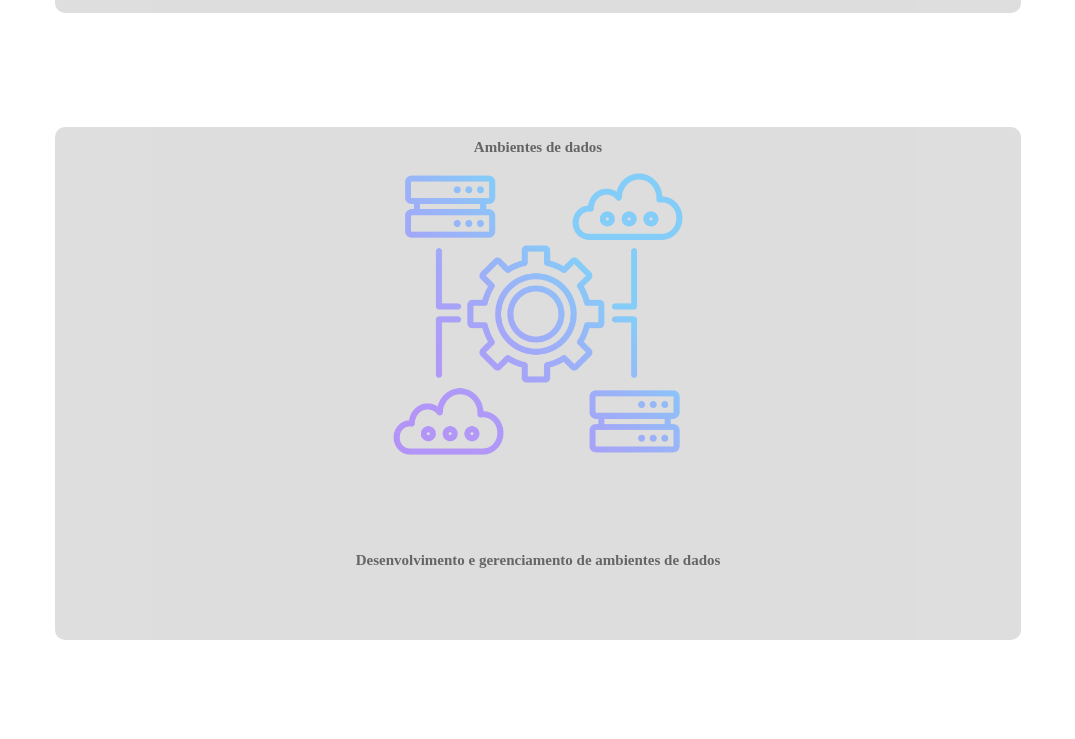
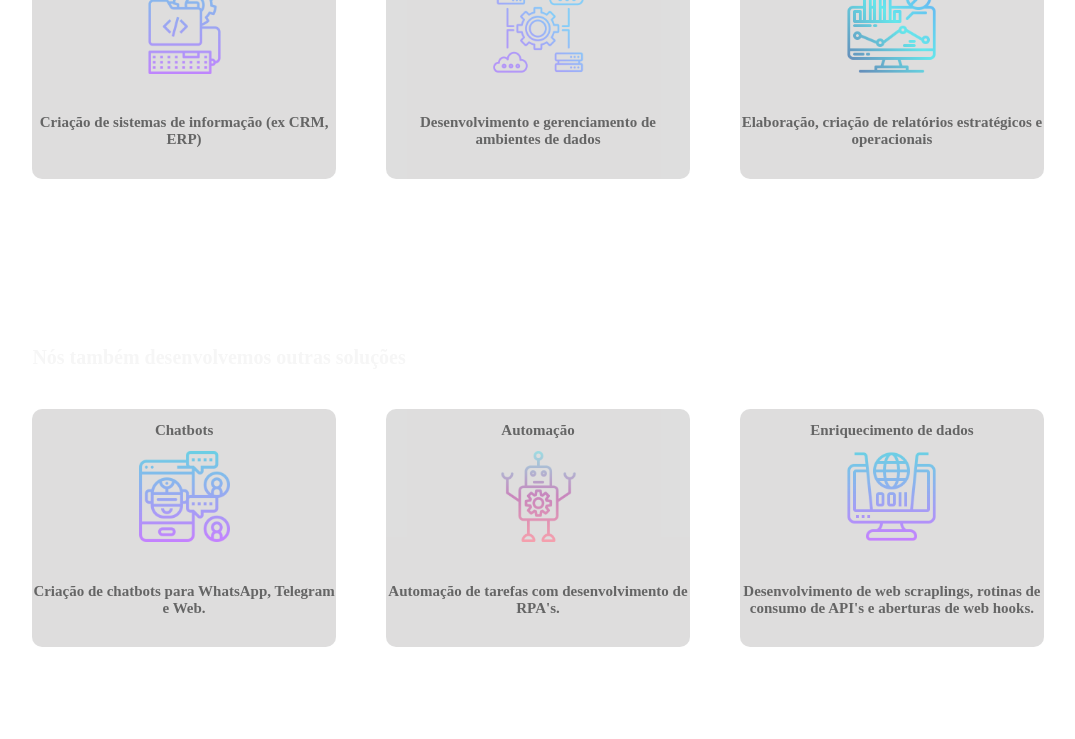
Before and after one commit to pedrohgoncalvess/data-prospex-web, a SvelteKit app: page / in a window 1280 px wide. Shown: the part 480-1219 px from the top of the page, without its empty margins (102-1177 px from the left). Built offline with nearby package versions, Linux system fonts and the light colour scheme.

Commit message:
fix: layout for desktop in services session

```diff
--- a/src/components/Services.svelte
+++ b/src/components/Services.svelte
@@ -73,7 +73,7 @@
 
     .title-services {
         justify-content: space-around;
-        margin-left: 10%;
+        margin: 3% 5% 3% 10%;
         color: #f6f6f6;
         font-size: 20px;
     }
@@ -82,7 +82,7 @@
         display: flex;
         flex-flow: column;
         justify-content: center;
-        margin: 5%;
+        margin: 5% 10% 3% 10%;
     }
 
     .principal-service {
@@ -90,8 +90,8 @@
         background-color: #c9c8c8;
         opacity: 0.6;
         border-radius: 10px;
-        margin: 5% auto;
-        width: 85%;
+        margin: 4% auto;
+        width: 70%;
     }
 
     .principal-service:hover {
@@ -100,7 +100,7 @@
         transition: 0.8s;
     }
 
-
+    /*====================*/
 
     .sub-title-services  {
         padding-top: 8%;
@@ -109,7 +109,7 @@
 
     .title-other-services {
         justify-content: space-around;
-        margin: 3% 0 0 10%;
+        margin: 7% 0 0 10%;
         color: #f6f6f6;
         font-size: 20px;
     }
@@ -118,7 +118,7 @@
         display: flex;
         flex-flow: column;
         justify-content: center;
-        margin: 5%;
+        margin: 0 10%;
     }
 
 
@@ -127,8 +127,8 @@
         background-color: #c9c8c8;
         opacity: 0.6;
         border-radius: 10px;
-        margin: 5% auto;
-        width: 85%;
+        margin: 4% auto;
+        width: 70%;
     }
 
     .secondary-service:hover {
@@ -137,4 +137,45 @@
         transition: 0.8s;
     }
 
+    @media(min-width: 850px) {
+
+        .services-container {
+            display: flex;
+            flex-flow: column wrap;
+        }
+
+        .information-services {
+            display: flex;
+            flex-flow: row wrap;
+            gap: 5%;
+            margin-top: 0;
+        }
+
+        .principal-service {
+            flex:1;
+            text-align: center;
+            align-items: center;
+            background-color: #c9c8c8;
+            opacity: 0.6;
+            border-radius: 10px;
+        }
+
+        .information-other-services {
+            display: flex;
+            flex-flow: row wrap;
+            gap: 5%;
+            margin-top: 0;
+            margin-bottom: 0;
+        }
+
+        .secondary-service {
+            flex:1;
+            text-align: center;
+            align-items: center;
+            background-color: #c9c8c8;
+            opacity: 0.6;
+            border-radius: 10px;
+        }
+    }
+
 </style>
```
